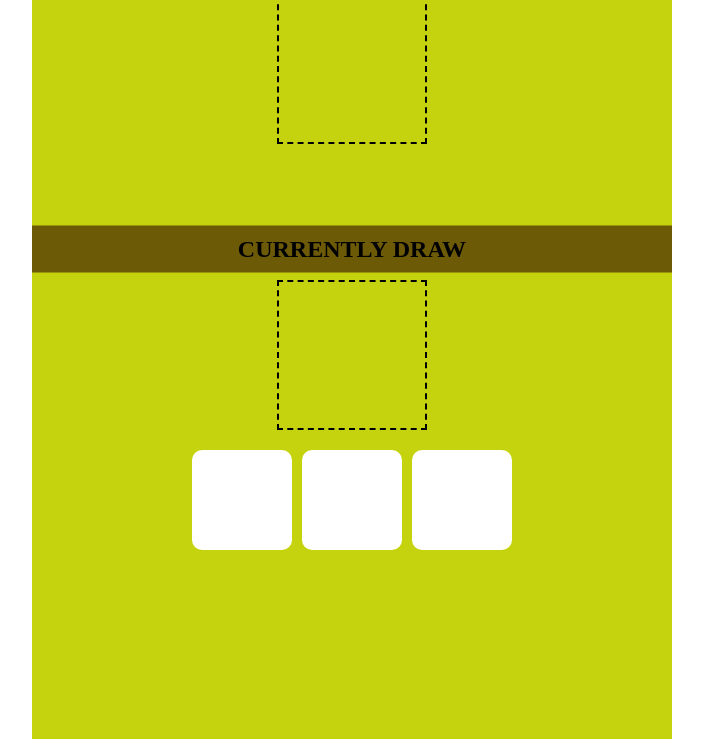
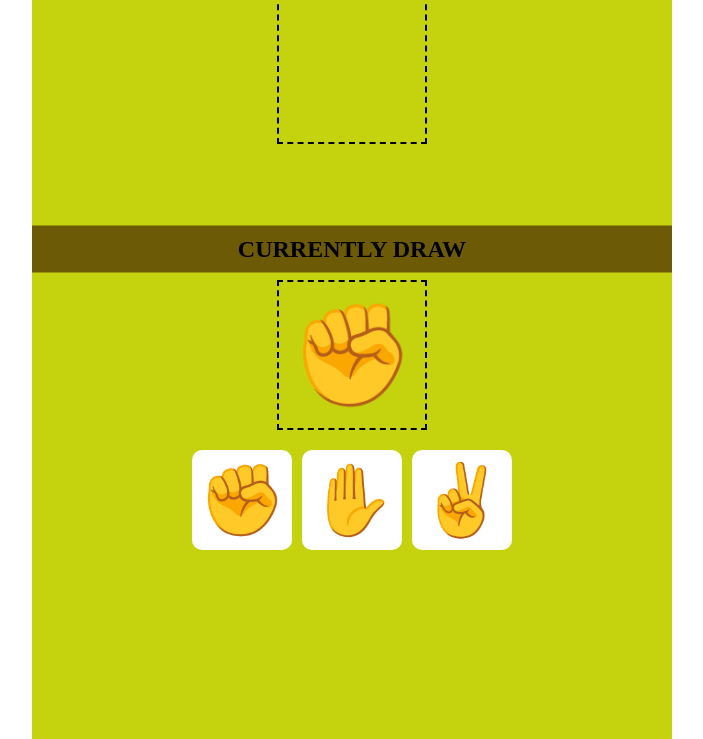
Before and after one commit to Davis-don/rockpaperscissorsgame, a website built with Vite: page index.html in a window 1280 px wide. Shown: the part 71-810 px from the top of the page, without its empty margins (288-991 px from the left). Built offline with nearby package versions, Linux system fonts and the light colour scheme.

Commit message:
I made icons work

```diff
--- a/index.html
+++ b/index.html
@@ -30,14 +30,16 @@
   <div class="user-choice">
     <h4 style="text-align: center;">Player</h4>
 <div class="user-choice-icon">
+  <h2 class="userH2" style="font-size: 100px;">&#9994;</h2>
 </div>
 <div class="ovearall-selection-cards">
-  <div class="selection-card"></div>
-  <div class="selection-card"></div>
-  <div class="selection-card"></div>
+  <div onclick="changeItemIcon('&#9994;')" class="selection-card"><h2 style="font-size: 70px;">&#9994;</h2></div>
+  <div onclick="changeItemIcon('&#9995;')" class="selection-card"><h2 style="font-size: 70px;">&#9995;</h2></div>
+  <div onclick="changeItemIcon('&#9996;')" class="selection-card"><h2 style="font-size: 70px;">&#9996;</h2></div>
 </div>
   </div>
    </div>
   </div>
+  <script src="./index.js"></script>
 </body>
 </html>
--- a/index.js
+++ b/index.js
@@ -0,0 +1,16 @@
+// alert("helooo")
+// let usersectionIcon= document.querySelector('.userH2').innerHTML
+// let runRock = ()=>{
+// usersectionIcon = '&#9994;'
+// }
+// let runPaper = ()=>{
+//     usersectionIcon = '&#9995;'
+// }
+// let runScissors = ()=>{
+//     usersectionIcon = "&#9996;"
+// }
+let changeItemIcon=(itemReceived)=>{
+    //alert(itemReceived);
+    document.querySelector('.userH2').innerHTML = itemReceived
+
+}
--- a/style.css
+++ b/style.css
@@ -43,6 +43,10 @@ border: 2px dashed black;
   width: 150px;
   height: 150px;
   margin-top: 30px;
+  display: flex;
+  flex-direction: column;
+  justify-content: center;
+  align-items: center;
 }
 .ovearall-selection-cards{
 display: flex;
@@ -57,4 +61,8 @@ margin-top: 20px;
   height: 100px;
   background-color: white;
   border-radius: 10px;
+  display: flex;
+  flex-direction: column;
+  justify-content: center;
+  align-items: center;
 }
```
